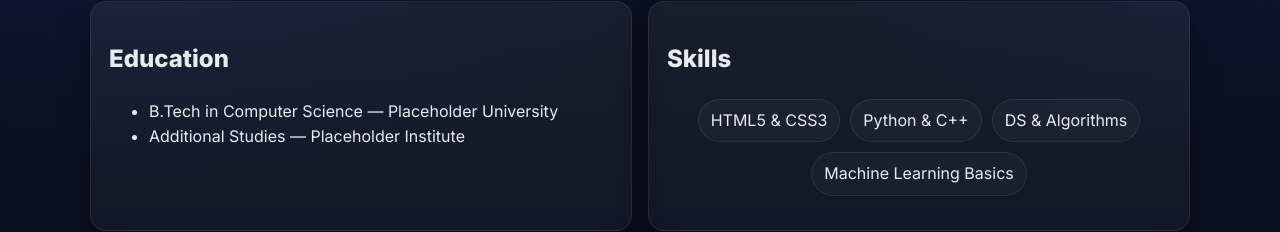
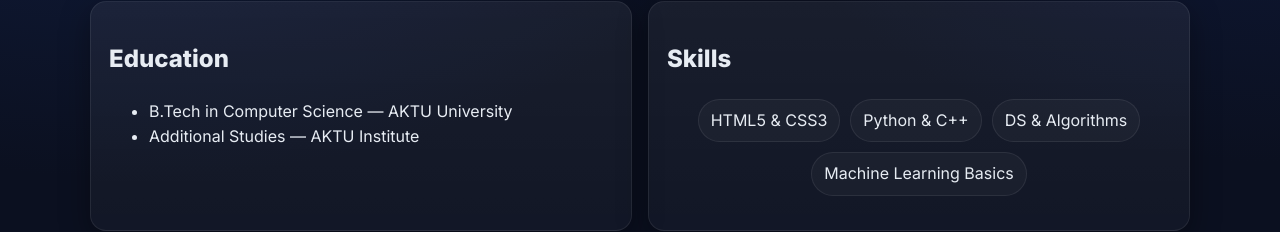
Before and after one commit to taniska-sketch/bdcoe_t1, a plain HTML site: page about.html in a window 1280 px wide. Shown: the part 222-454 px from the top of the page. Drawn offline with Linux system fonts and the light colour scheme.

Commit message:
Add files via upload

```diff
--- a/about.html
+++ b/about.html
@@ -33,8 +33,8 @@
         <article class="card">
           <h2>Education</h2>
           <ul class="list">
-            <li>B.Tech in Computer Science — Placeholder University</li>
-            <li>Additional Studies — Placeholder Institute</li>
+            <li>B.Tech in Computer Science — AKTU University</li>
+            <li>Additional Studies — AKTU Institute</li>
           </ul>
         </article>
 
```
